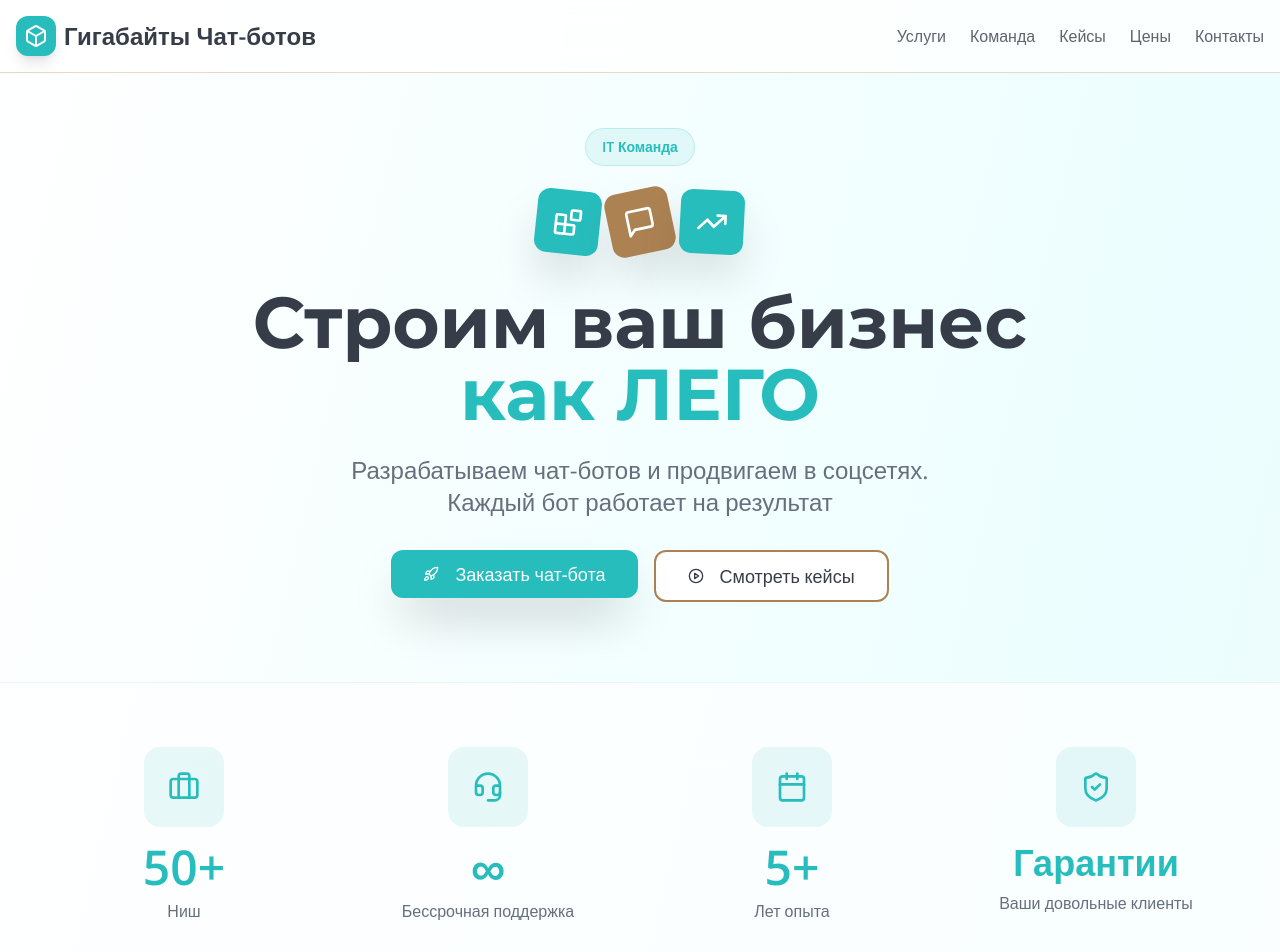
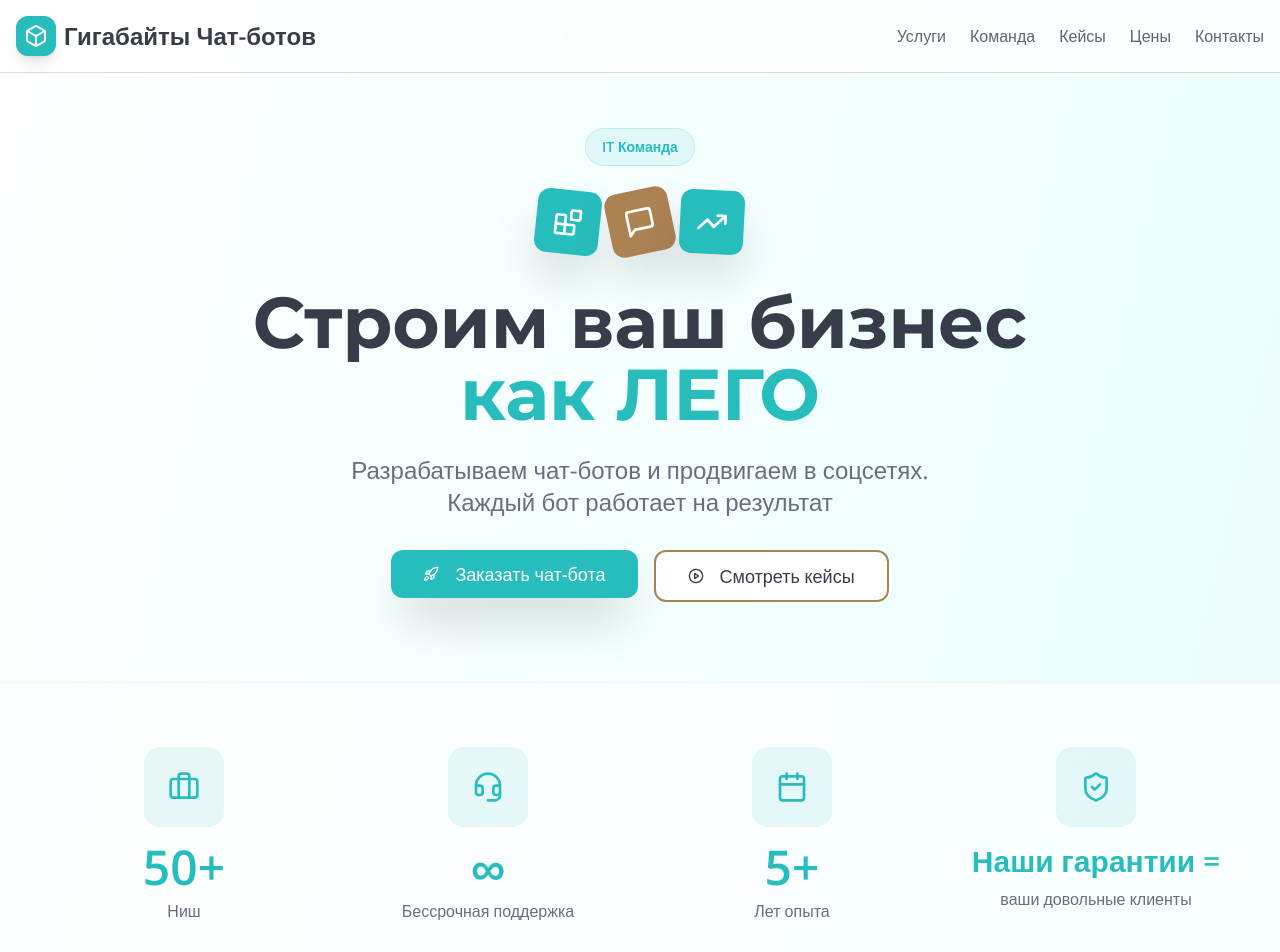
Before and after one commit to pr-poehali-dev/lego-bot-website, a React (Vite) app: page / in a window 1280 px wide. Shown: the top 952 px of the page. Built offline with nearby package versions, Linux system fonts and the light colour scheme.

Commit message:
Обновление текста гарантий

```diff
--- a/src/pages/Index.tsx
+++ b/src/pages/Index.tsx
@@ -231,8 +231,8 @@ const Index = () => {
               <div className="w-20 h-20 mx-auto mb-4 bg-primary/10 rounded-2xl flex items-center justify-center">
                 <Icon name="ShieldCheck" className="text-primary" size={32} />
               </div>
-              <div className="text-3xl md:text-4xl font-bold text-primary mb-2">Гарантии</div>
-              <p className="text-muted-foreground font-medium">Ваши довольные клиенты</p>
+              <div className="text-2xl md:text-3xl font-bold text-primary mb-2 leading-tight">Наши гарантии =</div>
+              <p className="text-muted-foreground font-medium">ваши довольные клиенты</p>
             </div>
           </div>
         </div>
```
